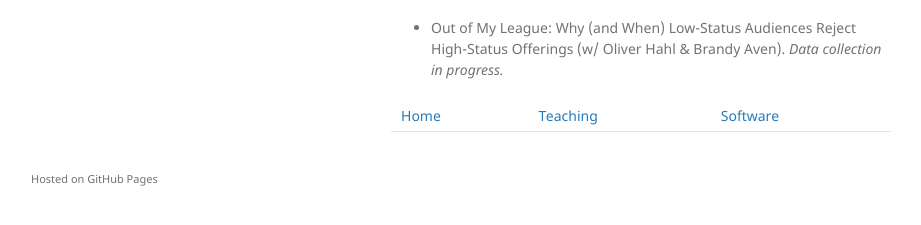
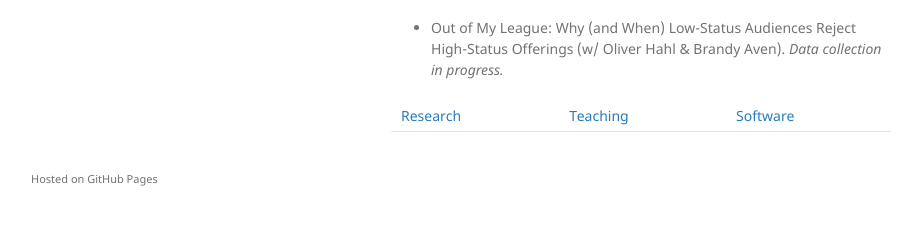
Before and after one commit to saepark/saepark.github.io, a Jekyll site: the page built from research.md, in a window 1280 px wide. Shown: the part 642-867 px from the top of the page, without its empty margins (179-1100 px from the left). Built offline with Jekyll 4.4.1, drawn with Linux system fonts in a browser that asks for light colours; our own code applies the rules of GitHub Pages for plain Markdown files.

Commit message:
Update research.md

```diff
--- a/research.md
+++ b/research.md
@@ -26,4 +26,4 @@ Oliver Hahl (chair), Linda Argote, Dennis Epple, Sunkee Lee
 
 * Out of My League: Why (and When) Low-Status Audiences Reject High-Status Offerings (w/ Oliver Hahl & Brandy Aven). _Data collection in progress._
 
-[Home](./index.html) | [Teaching](./teaching.html) | [Software](./software.html)
+[Research](./research.html) | [Teaching](./teaching.html) | [Software](./software.html)
```
